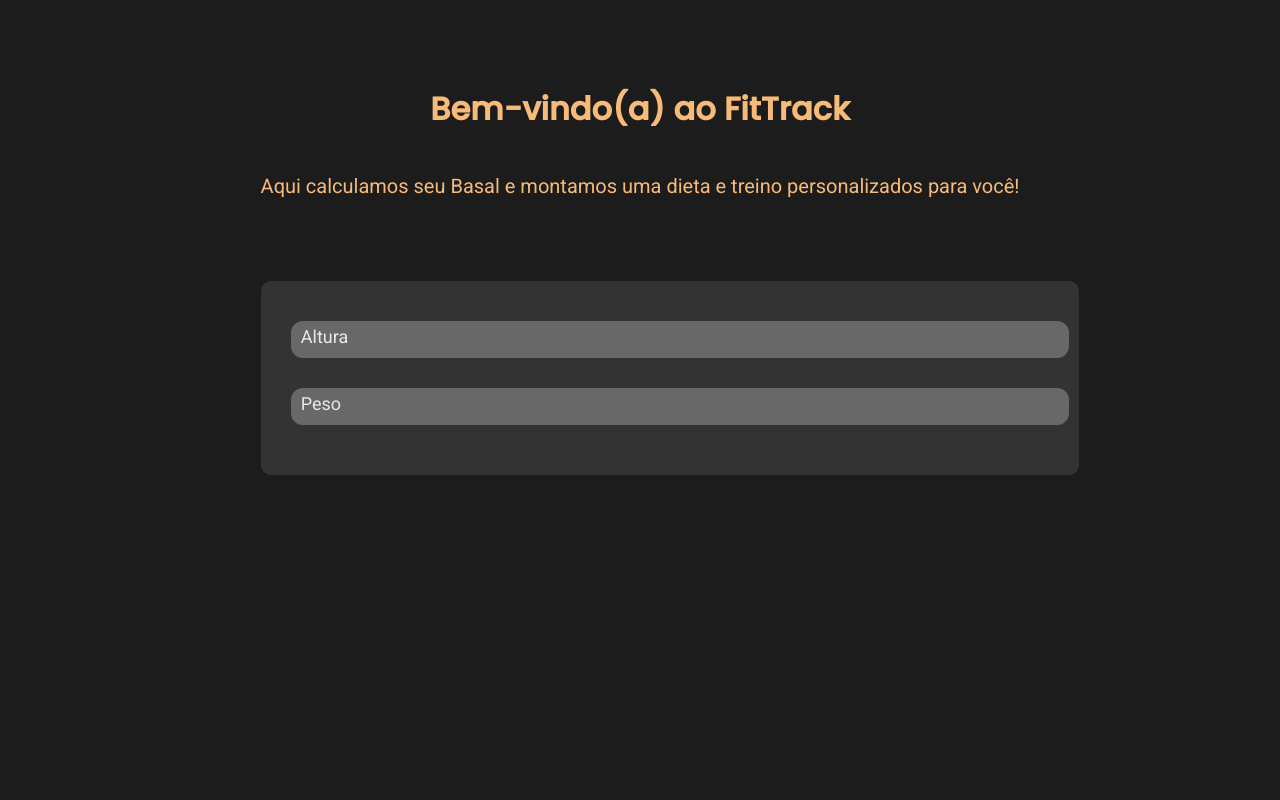
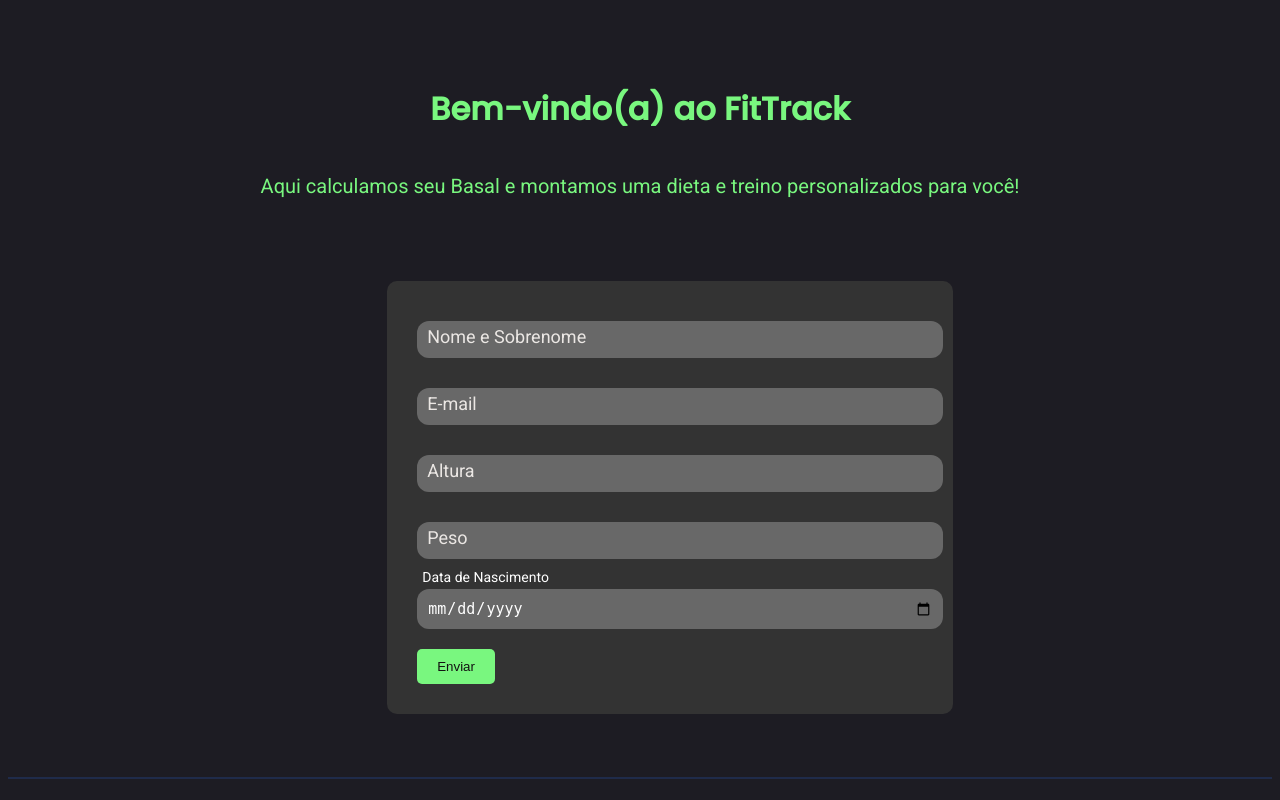
Before and after one commit to Iaguitchu/Site-Ficha-Treino, a Flask app: page / in a window 1280 px wide. Run offline with Flask 3, Linux system fonts and the light colour scheme.

Commit message:
segundo commit

```diff
--- a/static/css/style.css
+++ b/static/css/style.css
@@ -2,19 +2,19 @@
     display: flex;
     justify-content: center;
     margin-top: 5%;
-    color: #f7ba79;
+    color: #79f77f;
 
 }
 
 .description-home{
     display: flex;
     justify-content: center;
-    color: #f7ba79;
+    color: #79f77f;
     font-size: 20px;
 }
 
 body{
-    background-color: #1C1C1C;
+    background-color: #1d1c23;
     font-family: 'Roboto', sans-serif;
 }
 
@@ -24,10 +24,10 @@
 
 .form{
     margin-top: 5%;
-    margin-left: 20%;
+    margin-left: 30%;
     padding: 30px;
     background-color: #333333;
-    width: 60%;
+    width: 40%;
     border-radius: 10px;
 }
 
@@ -81,3 +81,25 @@
     color: #dc2f3e;
     font-weight: bold;
 }
+
+.button-home{
+    background-color: #79f77f;
+    border-radius: 5px;
+    color: rgb(19, 18, 18);
+    cursor: pointer;
+    border: none;
+    padding: 10px 20px;
+    transition: background-color 0.3s ease, color 0.3s ease;
+}
+
+.button-home:hover{
+    background-color: #119419;
+    color: white;
+}
+
+
+.divisoria {
+    margin-top: 5%;
+    height: 2px;
+    background-color: rgb(31, 43, 74);
+  }
--- a/templates/home.html
+++ b/templates/home.html
@@ -22,6 +22,20 @@
     <div class="form">
         <div class="form-home">
             <div class="input-group">
+                <input id="nome" class="input" type="text" name="nome" required placeholder="">
+                <label for="nome" class="placeholder">Nome e Sobrenome</label>
+            </div>
+        </div>
+
+        <div class="form-home">
+            <div class="input-group">
+                <input id="email" class="input" type="text" name="email" required placeholder="">
+                <label for="email" class="placeholder">E-mail</label>
+            </div>
+        </div>
+
+        <div class="form-home">
+            <div class="input-group">
                 <input id="altura" class="input" type="number" name="altura" required placeholder="">
                 <label for="altura" class="placeholder">Altura</label>
             </div>
@@ -33,9 +47,19 @@
                 <label for="peso" class="placeholder">Peso</label>
             </div>
         </div>
+
+        <div class="form-home">
+            <div class="input-group">
+                <input id="data" class="input" type="date" name="data" required placeholder="">
+                <label for="data" class="placeholder">Data de Nascimento</label>
+            </div>
+        </div>
+
+        <button type="submit" class="button-home" id="button-home"> Enviar </button>
     </div>
 
-
-
+    <div class="footer-section">
+        <div class="divisoria"></div>
+    </div>
 </body>
 </html>
```
Also changed, not shown: config.py (added, +8 -0 lines), app.py (line endings or trailing spaces).
